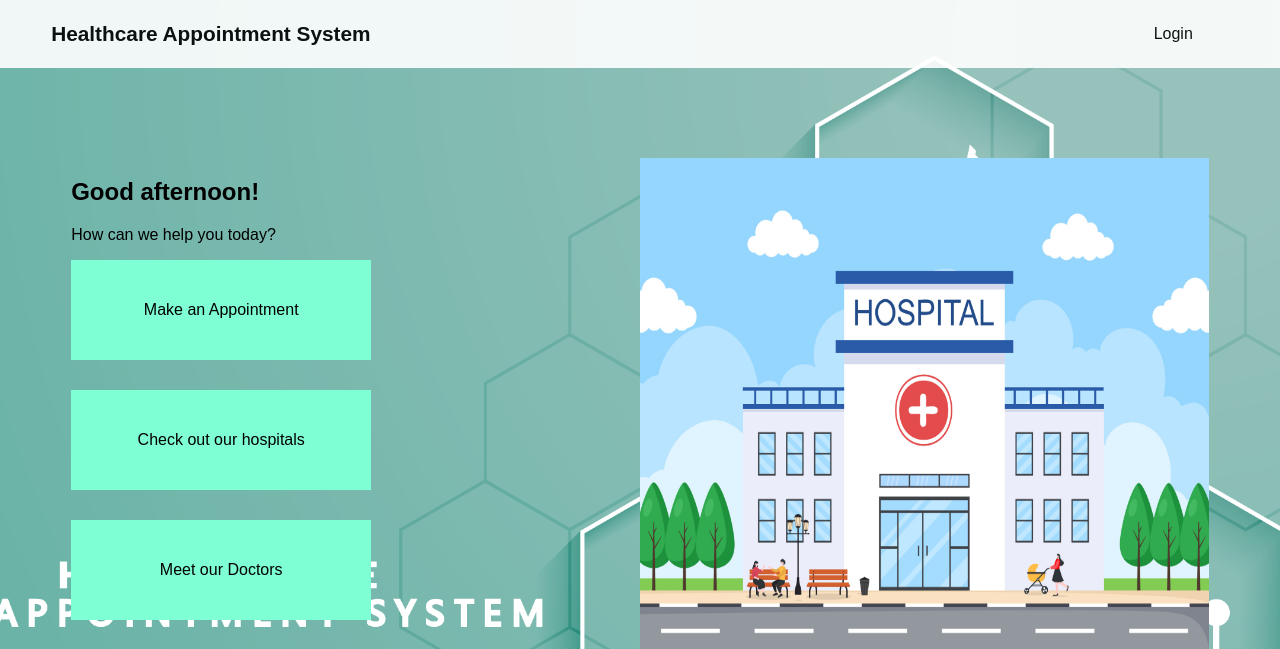
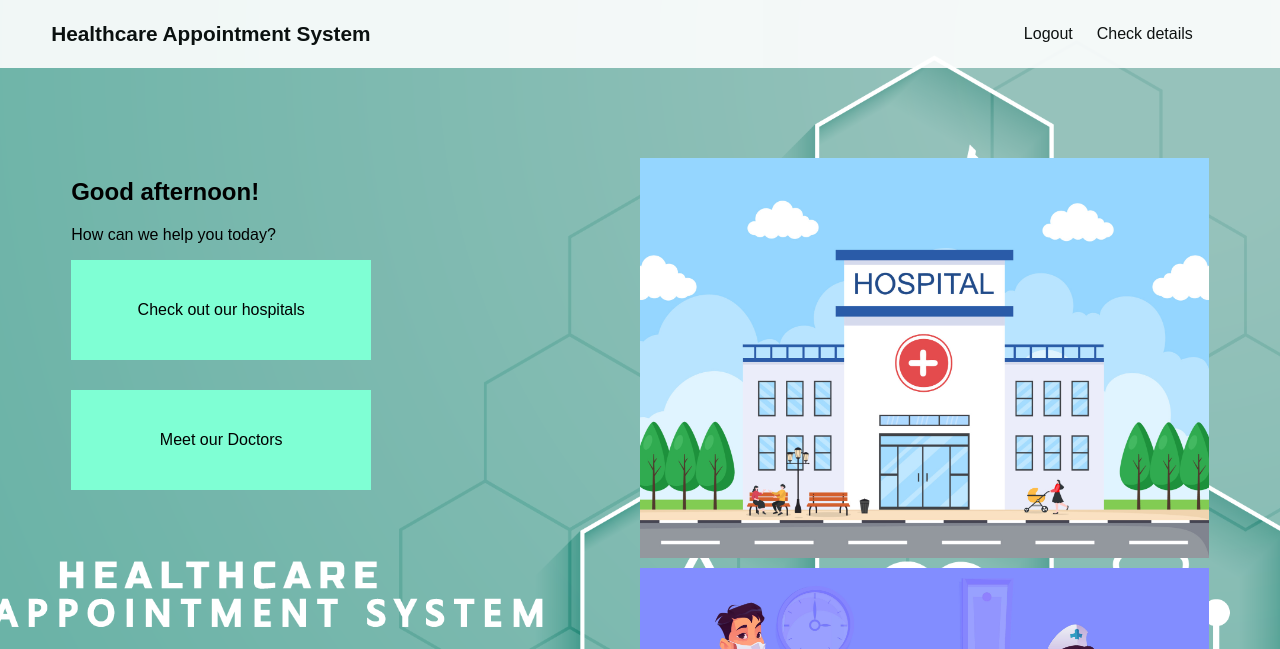
Before and after one commit to nabilm432a/Healthcare, a PHP site: page / in a window 1280 px wide. Shown: the top 649 px of the page. Run offline with PHP 8.4, Linux system fonts and the light colour scheme; the visitor is signed in with stand-in values (Sample User, id 1).

Commit message:
Add files via upload

```diff
--- a/index.php
+++ b/index.php
@@ -1,3 +1,7 @@
+<?php
+session_start();
+
+?>
 <!DOCTYPE html>
 <html lang="en">
 <head>
@@ -19,7 +23,18 @@
                         <h1 class="header-title">Healthcare Appointment System</h1>
                     </section>
                     <nav class="nav-horizontal" id="topnav">
-                        <a href="login.php">Login</a>
+                        <?php
+                            if (isset($_SESSION["id"])) {
+                                echo '<a href="php_scripts/logout.php">Logout</a>';
+                                if ($_SESSION["user_type"] === "doctor") {
+                                    echo '<a href="doctor_details.php">Check details</a>';
+                                } elseif ($_SESSION["user_type"] === "patient") {
+                                    echo '<a href="patient_details.php">Check details</a>';
+                                }
+                            } else {
+                                echo '<a href="login.php">Login</a>';
+                            }
+                        ?>
                     </nav>
                 </div>
             </header>
@@ -32,7 +47,11 @@
                         <h2 id="greeting">Greetings</h2>
                         <p>How can we help you today?</p>
                         <div class="button-container">
-                            <a href="forms/patient_login.php" draggable="false"><button>Make an Appointment</button></a>
+                            <?php
+                            if (!isset($_SESSION["user_type"]) || $_SESSION["user_type"] != "doctor") {
+                                echo '<a href="forms/appointment_selecttest.php" draggable="false"><button>Make an Appointment</button></a>';
+                            }
+                            ?>
                             <a href="our_hospitals.php" draggable="false"><button>Check out our hospitals</button></a>
                             <a href="index_doctorsearch.php" draggable="false"><button>Meet our Doctors</button></a>
                         </div>
--- a/patient_details.php
+++ b/patient_details.php
@@ -59,7 +59,7 @@
                     </section>
                     <nav class="nav-horizontal" id="topnav">
                         <a href="index.php">Home</a>
-                        <a href="login.php">Log out</a>
+                        <a href="php_scripts/logout.php">Log out</a>
                     </nav>
                 </div>
             </header>
--- a/php_scripts/doctor_loginscript.php
+++ b/php_scripts/doctor_loginscript.php
@@ -12,6 +12,7 @@
     if ($result->num_rows == 1) {
         // Successful login
         $_SESSION["id"] = $id;
+        $_SESSION["user_type"] = "doctor";
         header("Location: ../doctor_details.php");
         exit();
     } else {
--- a/php_scripts/patient_loginscript.php
+++ b/php_scripts/patient_loginscript.php
@@ -10,16 +10,16 @@
     $result = $conn->query($query);
 
     if ($result->num_rows == 1) {
-        // Successful login
+
         $_SESSION["id"] = $id;
+        $_SESSION["user_type"] = "patient";
         header("Location: ../patient_details.php");
         exit();
     } else {
-        // Invalid credentials
+
         $error = "Invalid ID or password.";
     }
 
-    $conn->close();
 ?>
 
 </body>
```
Also changed, not shown: credits.php (+10 -1 lines), php_scripts/logout.php (added, +7 -0 lines).
